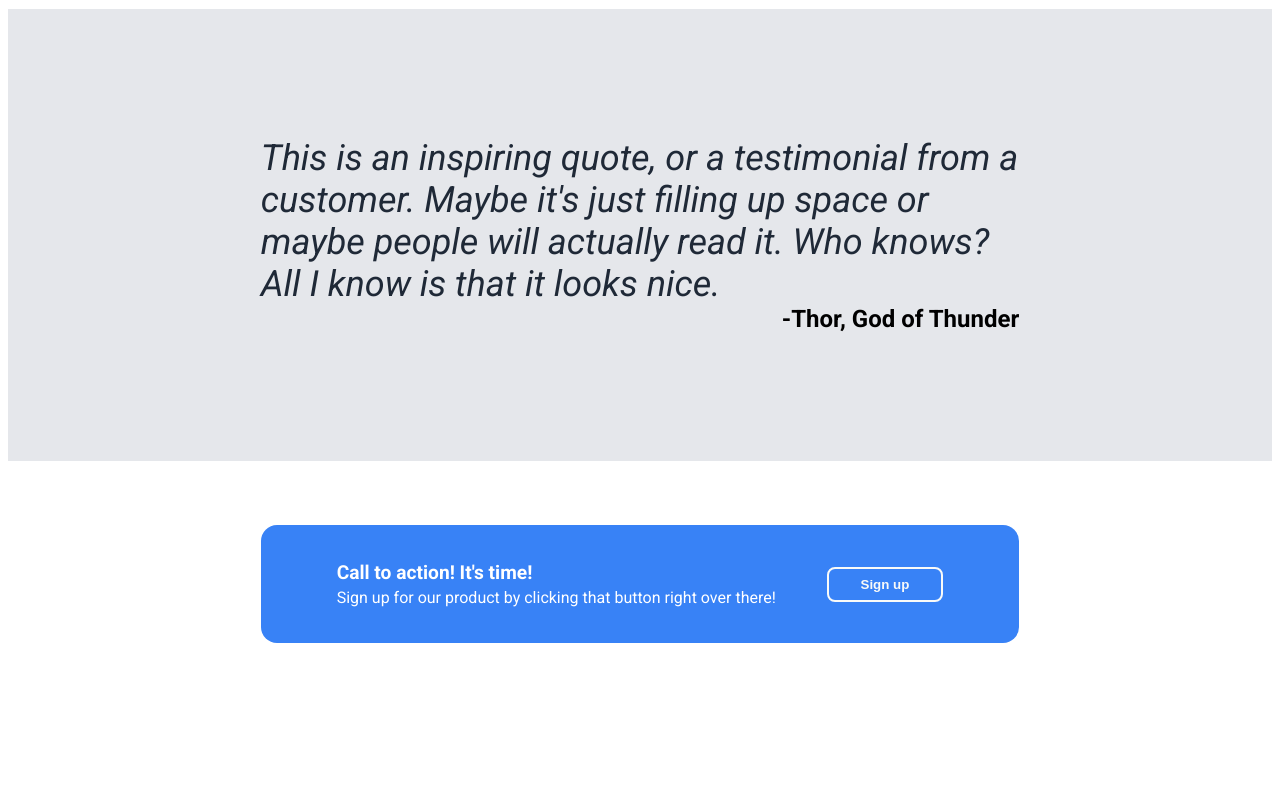
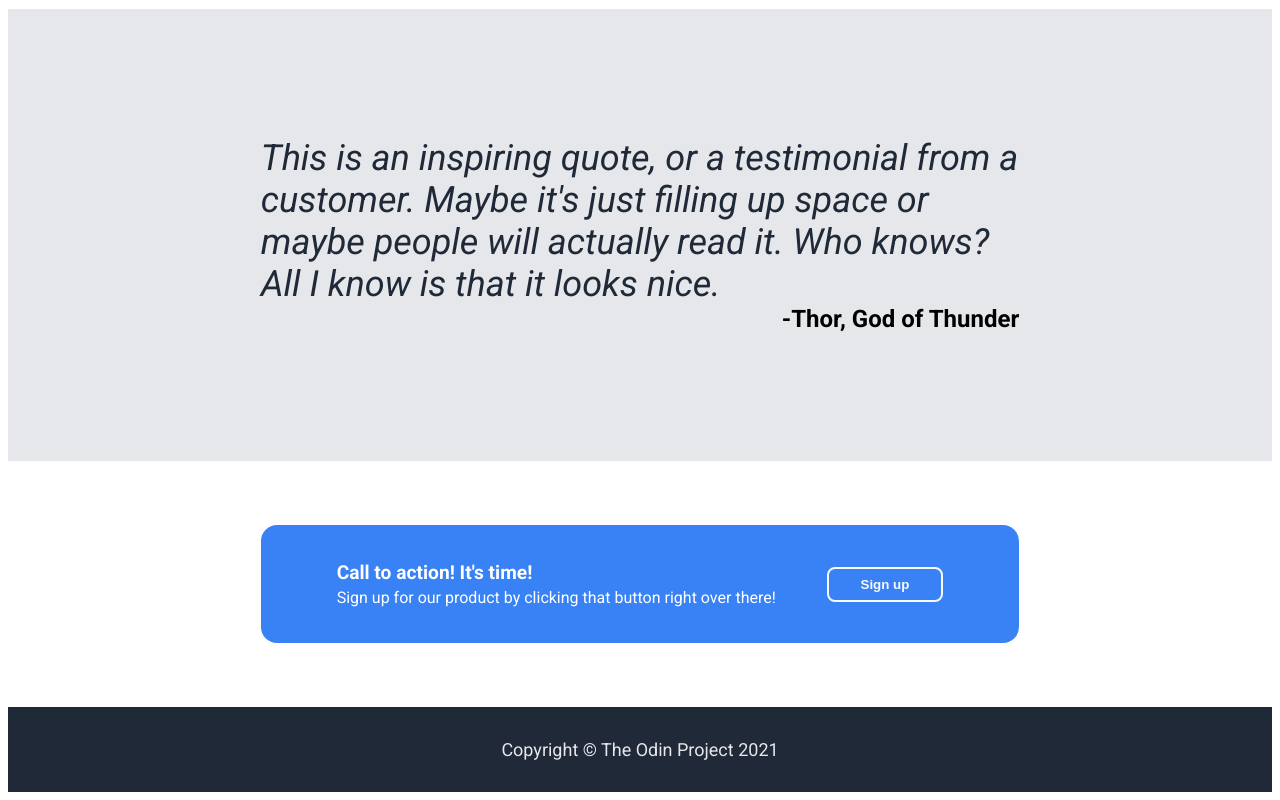
Before and after one commit to bekirxubuntu/odin-landing-page, a plain HTML site: page index.html in a window 1280 px wide. Shown: the part 1256-2056 px from the top of the page. Before the commit the page ends 1971 px from the top, so only its background shows below. Drawn offline with Linux system fonts and the light colour scheme.

Commit message:
feat: build footer component and complete project layout
- Add footer with dark background (#1F2937) and centered text
- Finalize all page sections, Flexbox structures, and styling
- Complete TOP Foundations Landing Page project

```diff
--- a/index.html
+++ b/index.html
@@ -60,6 +60,6 @@
             <button>Sign up</button>
         </div>
     </div>
-    <div class="footer"></div>
+    <div class="footer">Copyright © The Odin Project 2021</div>
 </body>
 </html>
--- a/styles.css
+++ b/styles.css
@@ -168,3 +168,13 @@
 .action button {
     border: 2px solid #F9FAF8;
 }
+
+.footer {
+    background-color: #1F2937;
+    color: #E5E7EB;
+    display: flex;
+    justify-content: center;
+    align-items: center;
+    padding: 32px;
+    font-size: 18px;
+}
```
